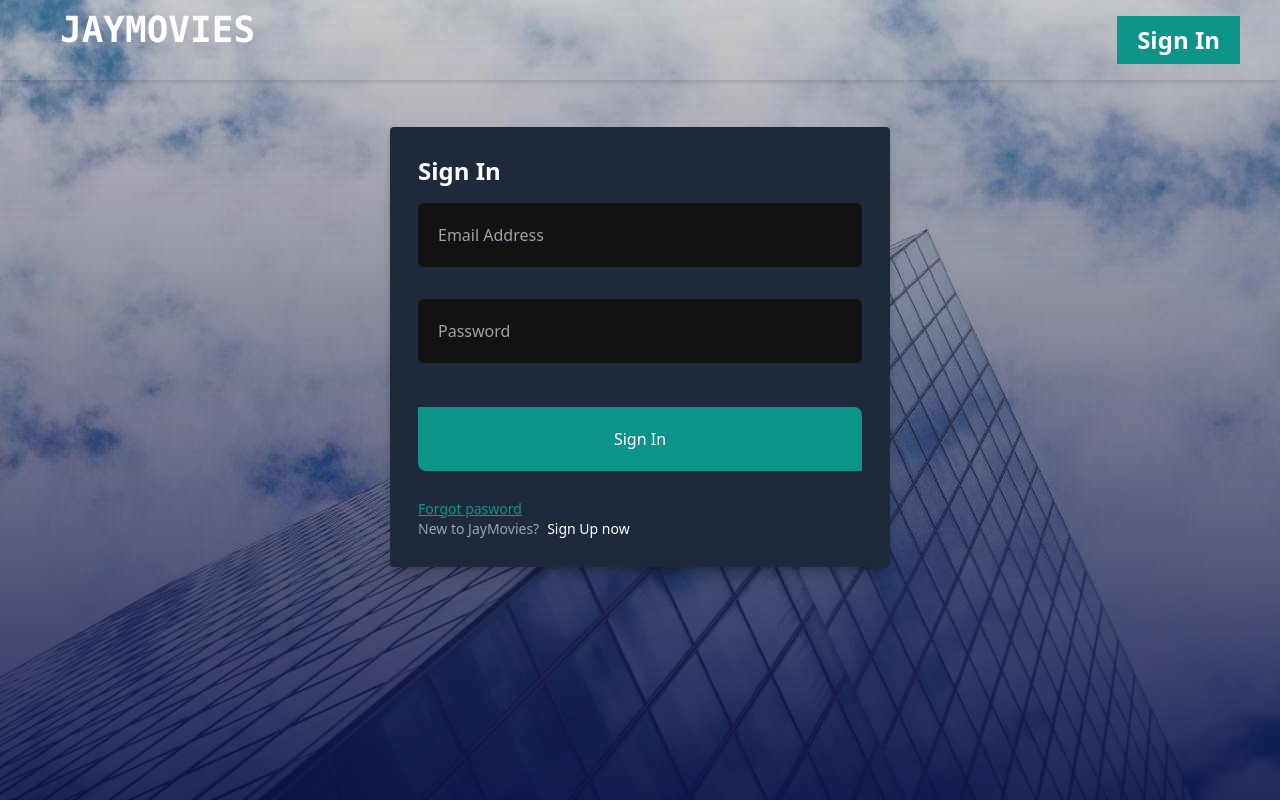
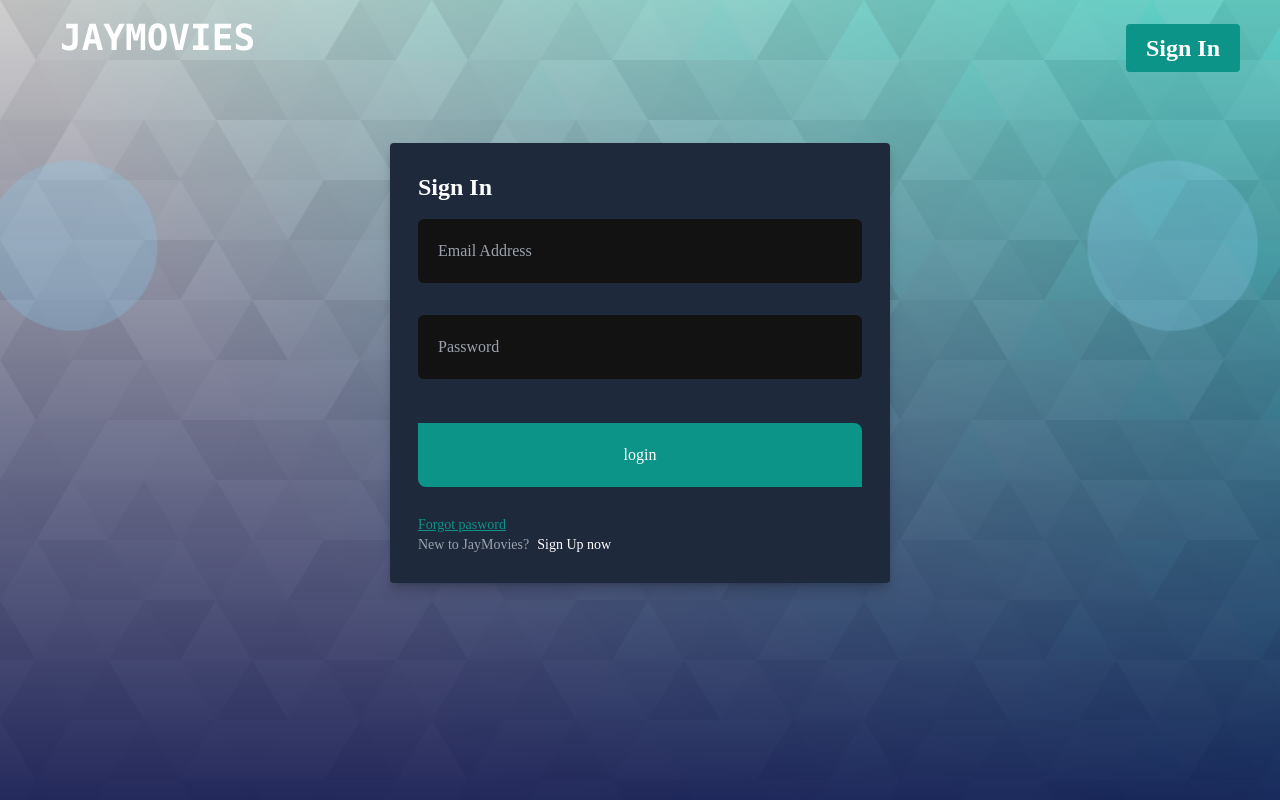
Before and after one commit to Dubjay18/JayMovies, a Next.js app: page / in a window 1280 px wide. Both pictures are taken after a click on the element "Sign In". Built offline with nearby package versions, Linux system fonts and the light colour scheme; no server answers.

Commit message:
updates 1

```diff
--- a/package.json
+++ b/package.json
@@ -26,6 +26,7 @@
     "react-router-dom": "^6.3.0",
     "react-spinner": "^0.2.7",
     "react-spinners": "^0.11.0",
+    "react-toastify": "^9.1.1",
     "react-youtube": "^8.2.1",
     "timeago-react": "^3.0.4"
   },
--- a/pages/Login.js
+++ b/pages/Login.js
@@ -23,48 +23,60 @@ function Login() {
     show: { opacity: 1, marginLeft: "0px" },
   };
   return (
-    <div className=" bg-cus h-screen bg-no-repeat bg-cover">
-      <div className="bg-transparent  flex px-10 w-full items-center justify-between shadow-md">
-        <h1 className="sm:text-4xl text-2xl text-white  font-bold font-mono p-5 cursor-pointer animate-bounce">
+    <div className=' bg-cus h-screen relative bg-no-repeat bg-cover'>
+      <div className='bg-transparent  flex py-2 px-10 w-full items-center justify-between '>
+        <h1 className='sm:text-4xl text-2xl text-white  font-bold font-mono p-5 cursor-pointer animate-bounce'>
           JAYMOVIES
         </h1>
 
         <div
-          className="bg-teal-600 text-white py-2 md:px-5 px-2 hover:bg-teal-400 transition-all"
-          onClick={() => setSignIn(true)}
-        >
-          <a href="#" className=" sm:text-2xl  font-bold">
+          className='bg-teal-600 rounded text-white py-2 md:px-5 px-2 hover:bg-teal-400 transition-all'
+          onClick={() => setSignIn(true)}>
+          <a href='#' className=' sm:text-2xl  font-bold'>
             Sign In
           </a>
         </div>
       </div>
-      <div className="flex items-center justify-center w-full h-2/3">
+      <div className='flex items-center justify-center w-full h-2/3'>
         {signIn ? (
-          <Sign email={email} setEmail={setEmail} title={"Sign In"} />
+          <Sign
+            email={email}
+            setEmail={setEmail}
+            title={"Sign In"}
+            setSignIn={setSignIn}
+            setSignUp={setSignUp}
+          />
         ) : signUp ? (
-          <Sign email={email} setEmail={setEmail} title={"Sign Up"} reg />
+          <Sign
+            email={email}
+            setEmail={setEmail}
+            title={"Sign Up"}
+            setSignIn={setSignIn}
+            setSignUp={setSignUp}
+            reg
+          />
         ) : (
           <motion.div
             variants={container}
-            initial="hidden"
-            animate="show"
-            className="text-center text-white"
-          >
+            initial='hidden'
+            animate='show'
+            className='text-center text-white'>
             <motion.h1
               variants={item}
-              className="sm:text-4xl text-2xl font-bold drop-shadow"
-            >
+              className='sm:text-4xl text-2xl font-bold drop-shadow'>
               Watch Movies and Tv Programmes
             </motion.h1>
 
-            <motion.h2 variants={item} className="text-sm  my-6">
+            <motion.h2
+              variants={item}
+              className='text-sm  my-6'>
               watch anywhere cancel at anytime
             </motion.h2>
             <motion.form variants={item}>
               <input
-                type="email"
-                placeholder="Email Address"
-                className="p-5 outline-none text-black"
+                type='email'
+                placeholder='Email Address'
+                className='p-5 outline-none text-black'
                 value={email}
                 onChange={(e) => setEmail(e.target.value)}
               />
@@ -75,14 +87,61 @@ function Login() {
                 }}
                 whileTap={{ scale: 0.9 }}
                 variants={item}
-                className="bg-base-100 p-5"
-                onClick={() => setSignUp(true)}
-              >
+                className='bg-base-100 p-5'
+                onClick={() => setSignUp(true)}>
                 GET STARTED
               </motion.button>
             </motion.form>
           </motion.div>
         )}
+        <motion.svg
+          className={"absolute w-40 a z-50"}
+          initial={{ opacity: 0, x: 0, y: 0 }}
+          animate={{
+            opacity: 1,
+            x: [700, 550],
+            y: [0, -50, -100],
+            scale: 1.1,
+          }}
+          transition={{
+            duration: 5.8,
+            delay: 2.5,
+            yoyo: Infinity,
+          }}
+          xmlns='http://www.w3.org/2000/svg'
+          viewBox='0 0 512 512'
+          opacity='.3'
+          fill='#8cee'>
+          <path
+            d='M256 8C119 8 8 119 8 256s111 248 248 248 248-111 248-248S393 8 256 8z'
+            opacity='.3'
+            fill='#8cee'
+          />
+        </motion.svg>
+        <motion.svg
+          className={"absolute w-40 a z-50"}
+          initial={{ opacity: 0, x: 0, y: 0 }}
+          animate={{
+            opacity: 1,
+            x: [-700, -550],
+            y: [0, -50, -100],
+            scale: 1.1,
+          }}
+          transition={{
+            duration: 5.8,
+            delay: 2.5,
+            yoyo: Infinity,
+          }}
+          xmlns='http://www.w3.org/2000/svg'
+          viewBox='0 0 512 512'
+          opacity='.3'
+          fill='#8cee'>
+          <path
+            d='M256 8C119 8 8 119 8 256s111 248 248 248 248-111 248-248S393 8 256 8z'
+            opacity='.3'
+            fill='#8cee'
+          />
+        </motion.svg>
       </div>
     </div>
   );
--- a/pages/Sign.js
+++ b/pages/Sign.js
@@ -7,11 +7,28 @@ import {
 } from "firebase/auth";
 import { auth } from "../firebase";
 import { useRouter } from "next/router";
+import CircleLoader from "react-spinners/CircleLoader";
+import { toast } from "react-toastify";
 
-function Sign({ email, setEmail, title, reg }) {
+const override = {
+  display: "block",
+  margin: "0 auto",
+  borderColor: "red",
+};
+
+function Sign({
+  email,
+  setEmail,
+  title,
+  reg,
+  setSignUp,
+  setSignIn,
+}) {
   const [password, setPassword] = useState("");
   const [fp, setFp] = useState(false);
   const [alert, setAlert] = useState(false);
+  const [isLoading, setIsLoading] = useState(false);
+  let [color, setColor] = useState("#ffffff");
   const router = useRouter();
   function timedAlert() {
     setAlert(true);
@@ -38,6 +55,18 @@ function Sign({ email, setEmail, title, reg }) {
     hidden: { opacity: 0, marginLeft: "-100px" },
     show: { opacity: 1, marginLeft: "0px" },
   };
+  const alertError = (error) => {
+    toast.error(error, {
+      position: "top-right",
+      autoClose: 5000,
+      hideProgressBar: false,
+      closeOnClick: true,
+      pauseOnHover: true,
+      draggable: true,
+      progress: undefined,
+      theme: "light",
+    });
+  };
   const forgotPassword = (Email) => {
     sendPasswordResetEmail(auth, Email)
       .then(function () {
@@ -49,78 +78,93 @@ function Sign({ email, setEmail, title, reg }) {
   };
   const register = (e) => {
     e.preventDefault();
-
+    setIsLoading(true);
+    if (email === "") {
+      alertError("No email entered");
+      setIsLoading(false);
+    } else if (password === "") {
+      alertError("No password entered");
+      setIsLoading(false);
+    }
     createUserWithEmailAndPassword(auth, email, password)
       .then((res) => {
         // Signed in
         // ...
       })
       .catch((error) => {
-        console.log(error);
+        alertError(error?.message);
+        setIsLoading(false);
         // ..
       });
   };
   const SignIn = (e) => {
     e.preventDefault();
+    setIsLoading(true);
+    if (email === "") {
+      alertError("No email entered");
+      setIsLoading(false);
+    } else if (password === "") {
+      alertError("No password entered");
+      setIsLoading(false);
+    } else {
       signInWithEmailAndPassword(auth, email, password)
         .then((res) => {
           // Signed in
           // ...
         })
         .catch((error) => {
-        alert(error?.message);
+          alertError(error?.message);
+          setIsLoading(false);
         });
+    }
   };
   return (
-    <div className="bg-slate-800 p-7 sm:w-full max-w-[500px] rounded drop-shadow-lg shadow-lg">
+    <div className='bg-slate-800 p-7 sm:w-full max-w-[500px] rounded drop-shadow-lg shadow-lg'>
       {alert && (
         <motion.div
           variants={container}
-          initial="hidden"
-          animate="show"
-          className=" lg:absolute alert alert-success shadow-lg"
-        >
+          initial='hidden'
+          animate='show'
+          className=' lg:absolute alert alert-success shadow-lg'>
           <motion.div variants={item}>
             <svg
-              xmlns="http://www.w3.org/2000/svg"
-              class="stroke-current flex-shrink-0 h-6 w-6"
-              fill="none"
-              viewBox="0 0 24 24"
-            >
+              xmlns='http://www.w3.org/2000/svg'
+              class='stroke-current flex-shrink-0 h-6 w-6'
+              fill='none'
+              viewBox='0 0 24 24'>
               <path
-                stroke-linecap="round"
-                stroke-linejoin="round"
-                stroke-width="2"
-                d="M9 12l2 2 4-4m6 2a9 9 0 11-18 0 9 9 0 0118 0z"
+                stroke-linecap='round'
+                stroke-linejoin='round'
+                stroke-width='2'
+                d='M9 12l2 2 4-4m6 2a9 9 0 11-18 0 9 9 0 0118 0z'
               />
             </svg>
             <span>Please check your email...</span>
           </motion.div>
         </motion.div>
       )}
-      <h1 className="text-2xl text-white font-bold">
+      <h1 className='text-2xl text-white font-bold'>
         {fp ? "Password reset" : title}
       </h1>
-      <form className="flex flex-col">
+      <form className='flex flex-col'>
         <input
-          type="email"
-          className="p-5 outline-none my-4 rounded-md"
-          placeholder="Email Address"
+          type='email'
+          className='p-5 outline-none my-4 rounded-md'
+          placeholder='Email Address'
           value={email}
           onChange={(e) => setEmail(e.target.value)}
         />
         {fp ? (
           <button
-            className="bg-teal-600 my-7 text-white rounded-bl-lg rounded-tr-lg hover:bg-teal-400 transition-all p-5"
-            onClick={() => forgotPassword(email)}
-          >
+            className='bg-teal-600 my-7 text-white rounded-bl-lg rounded-tr-lg hover:bg-teal-400 transition-all p-5'
+            onClick={() => forgotPassword(email)}>
             Reset Password
           </button>
         ) : (
           <input
-            type="Password"
-            className="p-5 outline-none my-4 rounded-md"
-            placeholder="Password"
+            type='Password'
+            className='p-5 outline-none my-4 rounded-md'
+            placeholder='Password'
             value={password}
             onChange={(e) => setPassword(e.target.value)}
           />
@@ -129,36 +173,68 @@ function Sign({ email, setEmail, title, reg }) {
           <>
             <button
               onClick={register}
-              className="bg-teal-600 my-7 text-white rounded-bl-lg rounded-tr-lg hover:bg-teal-400 transition-all p-5"
-            >
-              Sign Up
+              disabled={isLoading}
+              className={`${
+                isLoading ? "bg-gray-300" : "bg-teal-600"
+              }  my-7 flex items-center justify-center text-white rounded-bl-lg rounded-tr-lg hover:bg-teal-400 transition-all p-5`}>
+              {isLoading ? (
+                <CircleLoader
+                  color={color}
+                  loading={isLoading}
+                  cssOverride={override}
+                  size={30}
+                  aria-label='Loading Spinner'
+                  data-testid='loader'
+                />
+              ) : (
+                <p>Register</p>
+              )}
             </button>
           </>
         ) : (
           <>
             {" "}
             {!fp && (
+              <>
                 <button
                   onClick={SignIn}
-                className="bg-teal-600 my-7 text-white rounded-bl-lg rounded-tr-lg hover:bg-teal-400 transition-all p-5"
-              >
-                Sign In
+                  disabled={isLoading}
+                  className={`${
+                    isLoading
+                      ? "bg-gray-300"
+                      : "bg-teal-600"
+                  }  my-7 flex items-center justify-center text-white rounded-bl-lg rounded-tr-lg hover:bg-teal-400 transition-all p-5`}>
+                  {isLoading ? (
+                    <CircleLoader
+                      color={color}
+                      loading={isLoading}
+                      cssOverride={override}
+                      size={30}
+                      aria-label='Loading Spinner'
+                      data-testid='loader'
+                    />
+                  ) : (
+                    <p>login</p>
+                  )}
                 </button>
+              </>
             )}
             {!fp && (
               <p
-                className="text-sm text-teal-600 cursor-pointer underline"
-                onClick={() => setFp(true)}
-              >
+                className='text-sm text-teal-600 cursor-pointer underline'
+                onClick={() => setFp(true)}>
                 Forgot pasword
               </p>
             )}
-            <p className="text-sm text-gray-400">
+            <p className='text-sm text-gray-400'>
               New to JayMovies?
               <span
-                className="ml-2 text-white cursor-pointer hover:text-gray-100 transition-all"
-                onClick={register}
-              >
+                className='ml-2 text-white cursor-pointer hover:text-gray-100 transition-all'
+                onClick={() => {
+                  setSignUp(true);
+                  setSignIn(false);
+                  setFp(false);
+                }}>
                 Sign Up now
               </span>
             </p>
--- a/styles/globals.css
+++ b/styles/globals.css
@@ -1,6 +1,11 @@
 @tailwind base;
 @tailwind components;
 @tailwind utilities;
+@import url("https://fonts.googleapis.com/css2?family=Poppins:ital,wght@0,100;0,200;0,300;0,400;0,500;0,600;0,700;0,800;0,900;1,100;1,200;1,300;1,400;1,500;1,600;1,700;1,800;1,900&family=Red+Rose:wght@300;400;500;600;700&display=swap");
+* {
+  font-family: "Poppins", sans-serif;
+  font-family: "Red Rose", cursive;
+}
 .no-scrollbar::-webkit-scrollbar {
   display: none;
 }
@@ -14,8 +19,11 @@
   border-radius: 5px;
 }
 .bg-cus {
-  background: linear-gradient(rgba(138, 136, 136, 0.4), rgba(13, 19, 75, 0.9)),
-    url("../assets/architect.jpg");
+  background: linear-gradient(
+      rgba(138, 136, 136, 0.4),
+      rgba(13, 19, 75, 0.9)
+    ),
+    url("../assets/subtle-prism.png");
   background-repeat: no-repeat;
   background-size: cover;
 }
```
Also changed, not shown: pages/_app.js (+15 -5 lines), assets/subtle-prism.png (added), 1 other file (tests, documents, lock files or other folders). Lines whose indentation alone changed are shown as unchanged.
